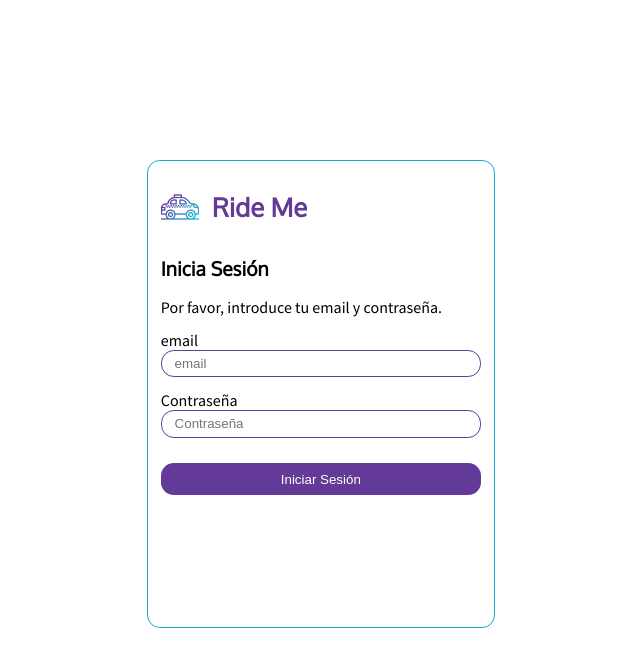
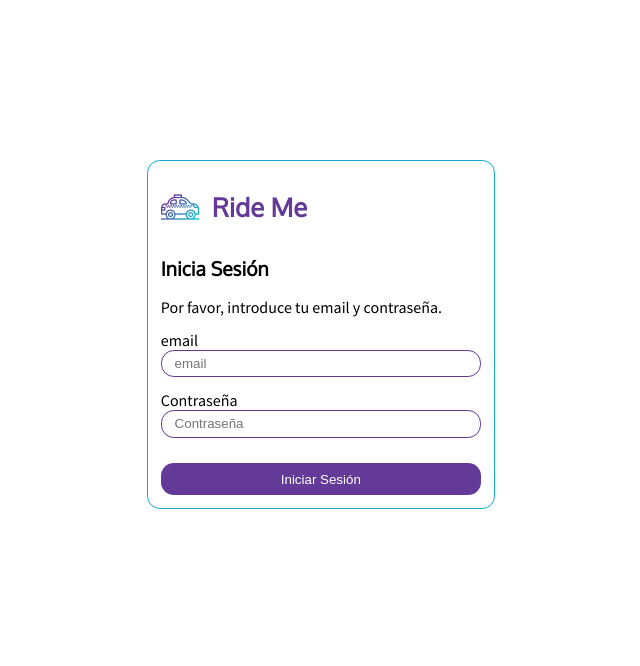
Before and after one commit to hyfi06/RideMe, a React app: page / in a window 1280 px wide. Shown: the top 666 px of the page, without its empty margins (333-973 px from the left). Built offline with nearby package versions, Linux system fonts and the light colour scheme.

Commit message:
Fix login height

```diff
--- a/src/assets/styles/components/Login.scss
+++ b/src/assets/styles/components/Login.scss
@@ -1,6 +1,5 @@
 .login {
   width: 25vw;
-  height: 55vh;
   margin: 20vh 37.5vw;
   padding: 1vw;
   border: .1vw solid #13ABCE;
```
